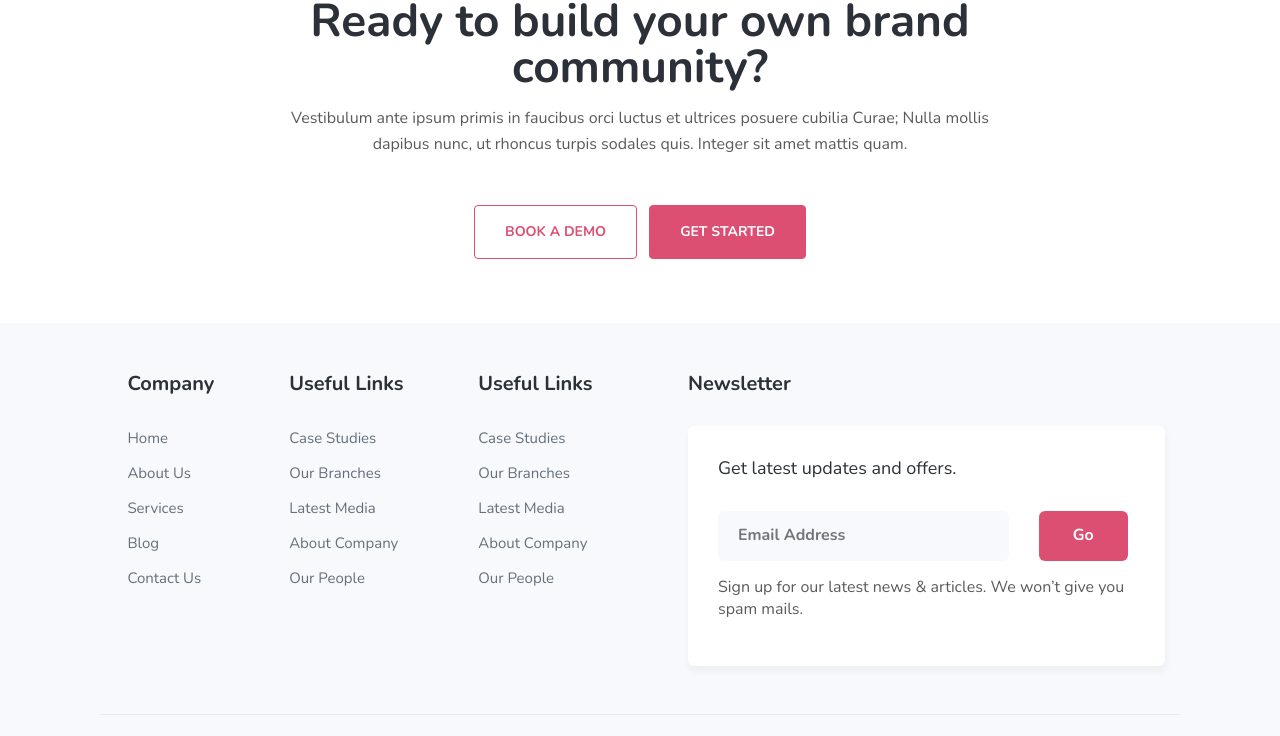
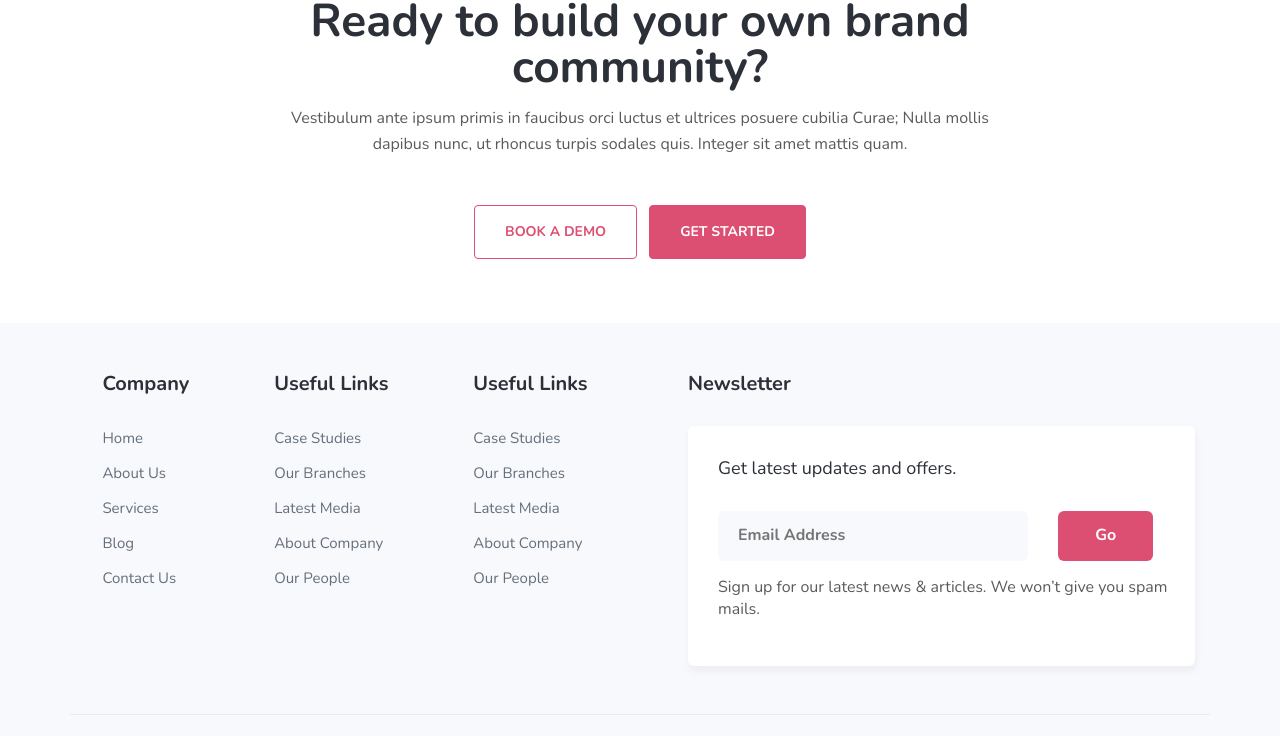
Before and after one commit to baobeo894/ProjectBootstrap, a plain HTML site: page index.html in a window 1280 px wide. Shown: the part 5979-6715 px from the top of the page. Drawn offline with nearby package versions, Linux system fonts and the light colour scheme; a script that the page names is missing; files whose address does not match are found by name.

Commit message:
hoan thanh

```diff
--- a/index.html
+++ b/index.html
@@ -811,7 +811,7 @@
         <section class="w3l-footer">
             <div class="w3l-footer-16-main py-5">
                 <div class="container">
-                    <div class="container2">
+
                     <div class="row">
                         <div class="col-lg-6 column column2">
                             <div class="row">
@@ -869,13 +869,11 @@
                             <ul class="social">
                                 <li><a href="#"><span class="fa-brands fa-facebook" aria-hidden="true"></span></a>
                                 </li>
-                                    <li><a href="#"><span class="fa-brands fa-linkedin-in"
-                                                aria-hidden="true"></span></a>
+                                <li><a href="#"><span class="fa-brands fa-linkedin-in" aria-hidden="true"></span></a>
                                 </li>
                                 <li><a href="#"><span class="fa-brands fa-twitter" aria-hidden="true"></span></a>
                                 </li>
-                                    <li><a href="#"><span class="fa-brands fa-google-plus-g"
-                                                aria-hidden="true"></span></a>
+                                <li><a href="#"><span class="fa-brands fa-google-plus-g" aria-hidden="true"></span></a>
                                 </li>
                                 <li><a href="#"><span class="fa-brands fa-github" aria-hidden="true"></span></a>
                                 </li>
@@ -886,7 +884,7 @@
                 </div>
 
             </div>
-            </div>
+
         </section>
     </footer>
 
```
Lines whose indentation alone changed are shown as unchanged.
